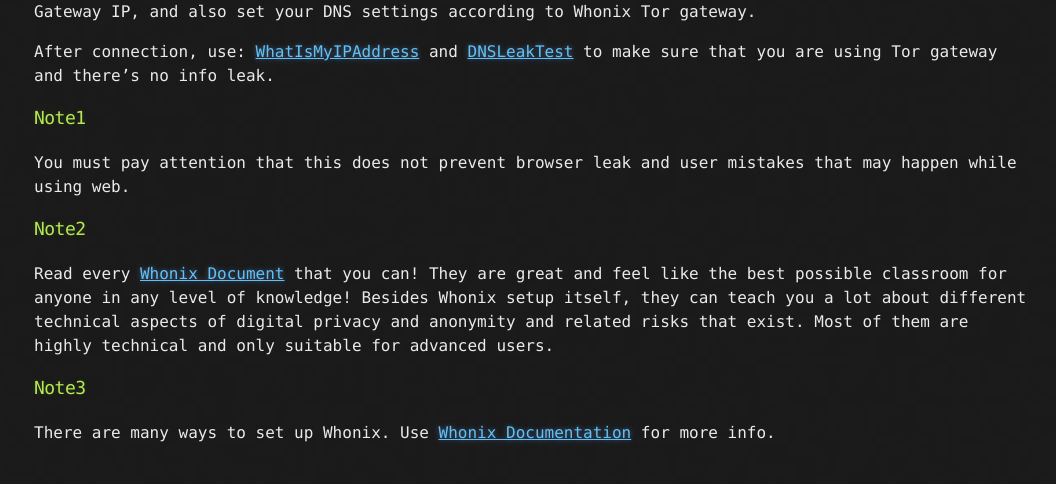
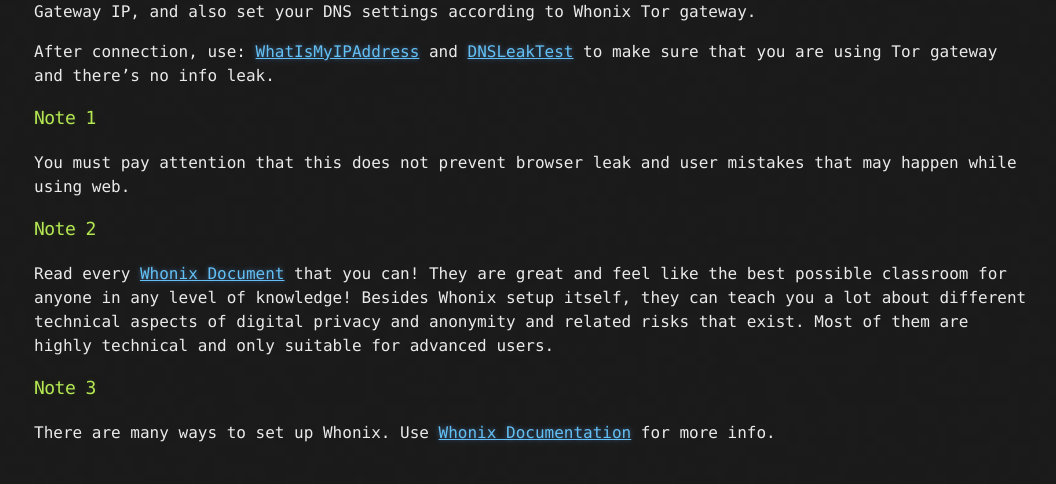
Before and after one commit to CamoCatX/camocatx.github.io, a Jekyll site: the page built from blog/_posts/2021-10-20-whonix-tor-gateway.md, in a window 1280 px wide and 900 px high, scrolled down 2513 px. Shown: the part 153-637 px from the top of the window, without its empty margins (106-1162 px from the left). Built offline with Jekyll 4.4.1, drawn with Linux system fonts in a browser that asks for light colours.

Commit message:
Update 2021-10-20-whonix-tor-gateway.md

```diff
--- a/blog/_posts/2021-10-20-whonix-tor-gateway.md
+++ b/blog/_posts/2021-10-20-whonix-tor-gateway.md
@@ -35,15 +35,15 @@ Now you can use Whonix Tor Gateway in your VMware VMs. Just do the network confi
 
 After connection, use: [WhatIsMyIPAddress](https://whatismyipaddress.com/) and [DNSLeakTest](https://dnsleaktest.com/) to make sure that you are using Tor gateway and there's no info leak.
 
-### Note1
+### Note 1
 
 You must pay attention that this does not prevent browser leak and user mistakes that may happen while using web.
 
-### Note2
+### Note 2
 
 Read every [Whonix Document](https://www.whonix.org/wiki/Documentation) that you can! They are great and feel like the best possible classroom for anyone in any level of knowledge! Besides Whonix setup itself, they can teach you a lot about different technical aspects of digital privacy and anonymity and related risks that exist. Most of them are highly technical and only suitable for advanced users.
 
-### Note3
+### Note 3
 
 There are many ways to set up Whonix. Use [Whonix Documentation](https://www.whonix.org/wiki/Documentation) for more info.
 
```
